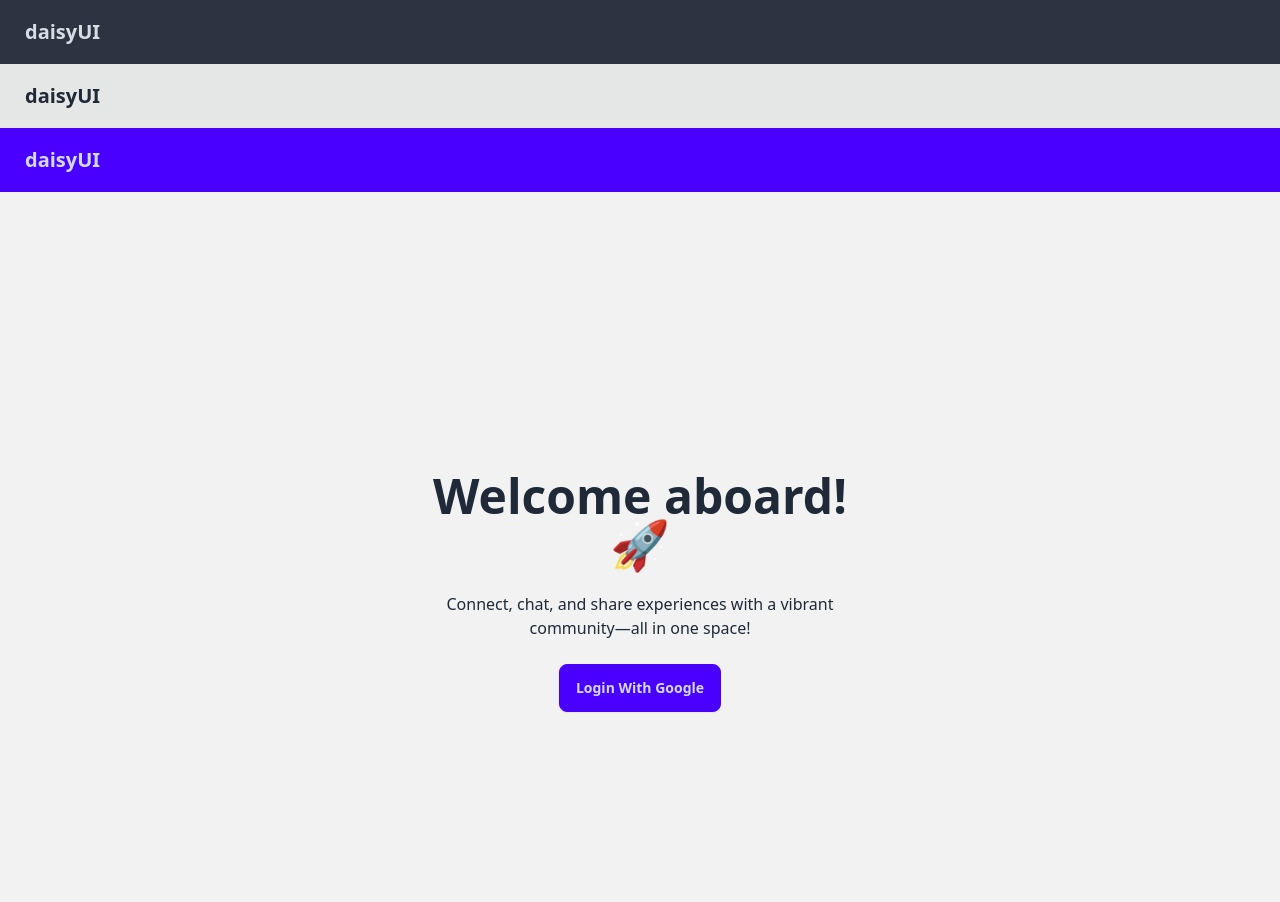
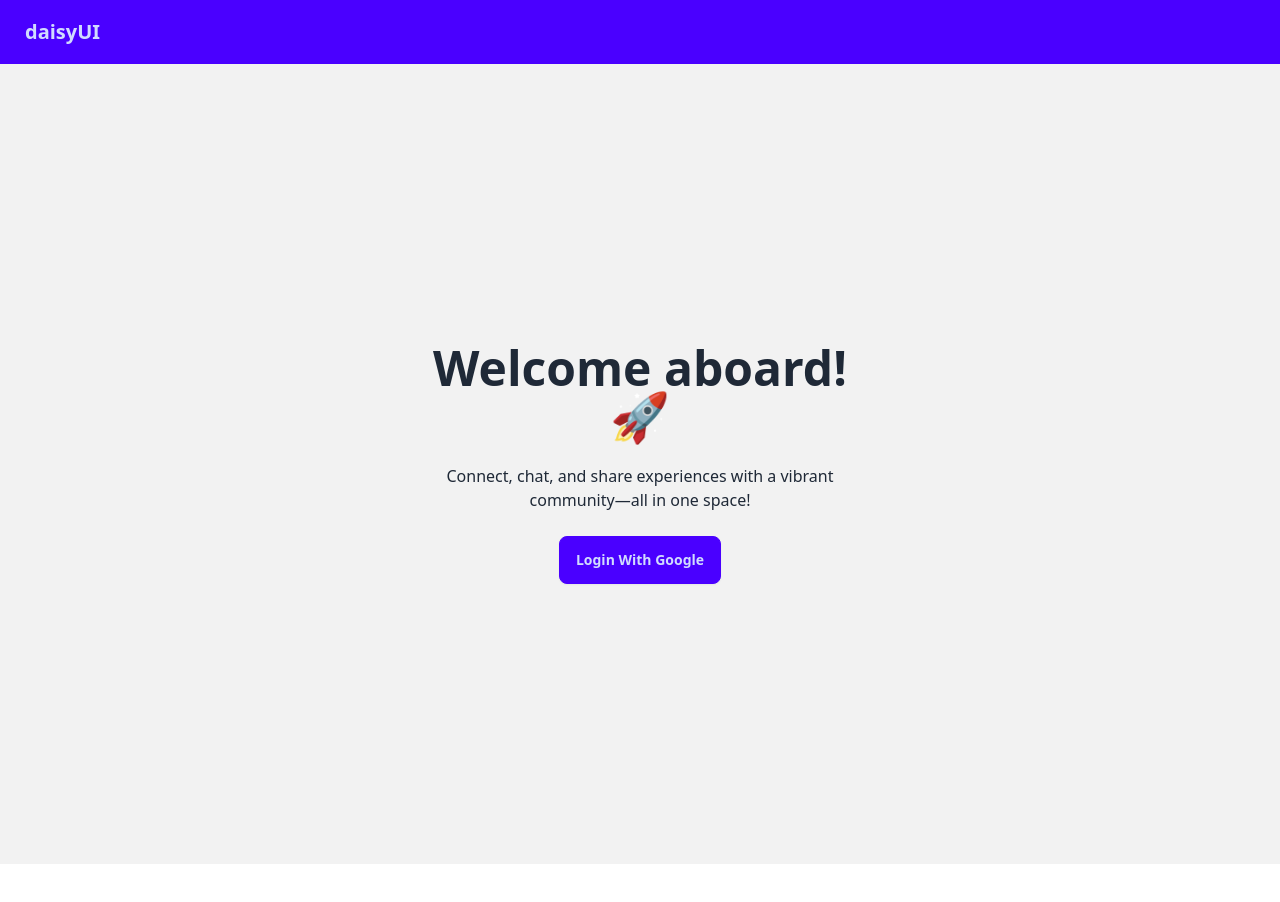
Before and after one commit to DaveMK1/My_real-time_chatroom, a React (Vite) app in the folder vite-project/: page / in a window 1280 px wide. Shown: the top 902 px of the page. After the commit the page ends 864 px from the top, so only its background shows below. Built offline with nearby package versions, Linux system fonts and the light colour scheme.

Commit message:
updating ui

```diff
--- a/vite-project/src/components/Navbar.jsx
+++ b/vite-project/src/components/Navbar.jsx
@@ -2,12 +2,6 @@
 const Navbar = () => {
   return (
     <div>
-    <div className="navbar bg-neutral text-neutral-content">
-  <button className="btn btn-ghost text-xl">daisyUI</button>
-</div>
-<div className="navbar bg-base-300">
-  <button className="btn btn-ghost text-xl">daisyUI</button>
-</div>
 <div className="navbar bg-primary text-primary-content">
   <button className="btn btn-ghost text-xl">daisyUI</button>
 </div>
```
